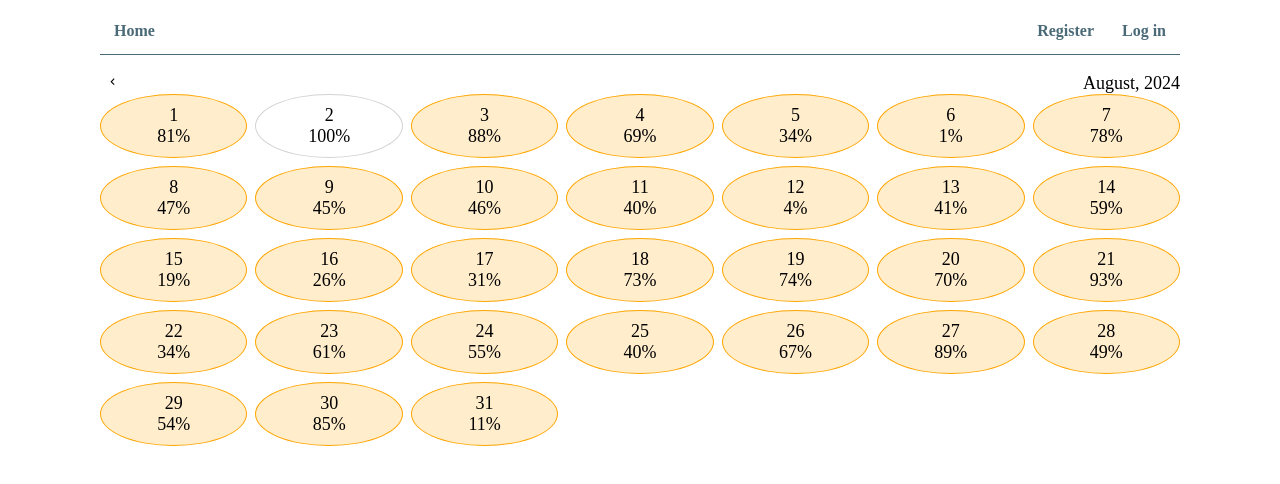
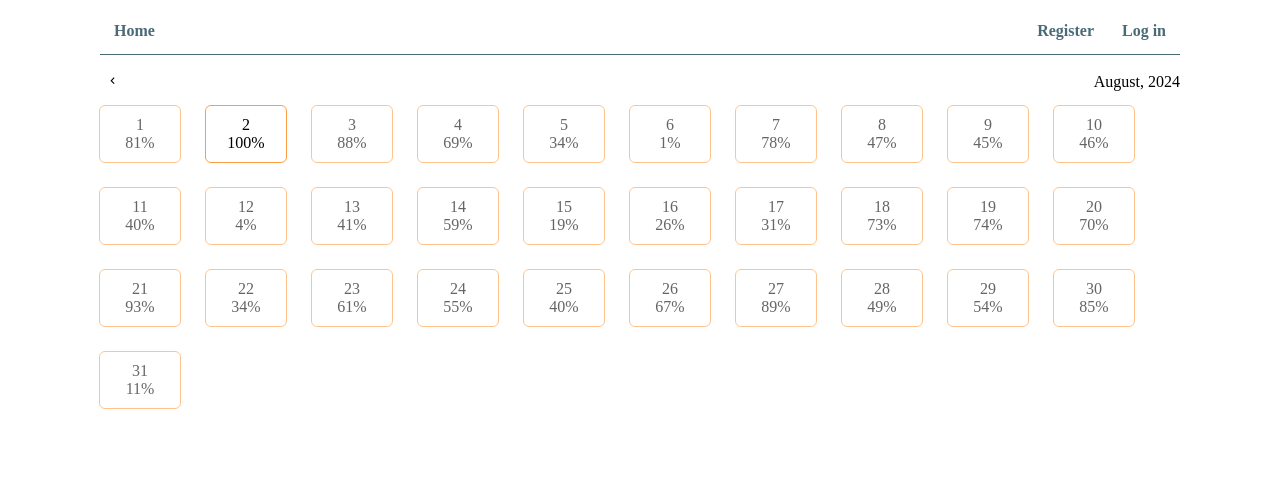
Before and after one commit to RomaBez/goit-react-hw-08, a React (Vite) app: page /calendar in a window 1280 px wide. Shown: the top 484 px of the page. Built offline with nearby package versions, Linux system fonts and the light colour scheme.

Commit message:
need new styles for paginator

```diff
--- a/src/components/App/App.jsx
+++ b/src/components/App/App.jsx
@@ -1,7 +1,7 @@
 import PrivateRoute from "../PrivateRoute/PrivateRoute";
 import RestrictedRoute from "../RestrictedRoute/RestrictedRoute";
 import Layout from "../Layout/Layout";
-import CalendarPage from "../../pages/CalendarPage/CalendarPage";
+import Paginator from "../Paginator/Paginator";
 import { selectIsRefreshing } from "../../redux/auth/selectors";
 import { refreshUser } from "../../redux/auth/operations";
 import { useDispatch, useSelector } from "react-redux";
@@ -35,7 +35,7 @@ function App() {
       <Suspense fallback={<div>Loading...</div>}>
         <Routes>
           <Route path="/" element={<HomePage />} />
-          <Route path="/calendar" element={<CalendarPage />} />
+          <Route path="/calendar" element={<Paginator />} />
           <Route
             path="/contacts"
             element={
--- a/src/components/Paginator/Paginator.jsx
+++ b/src/components/Paginator/Paginator.jsx
@@ -1,35 +1,48 @@
 import { useState, useEffect, useRef } from "react";
 import { MdKeyboardArrowLeft } from "react-icons/md";
 import { MdKeyboardArrowRight } from "react-icons/md";
+import { DaysGeneralStats } from "../DaysGeneralStats/DaysGeneralStats";
 import styles from "./Paginator.module.css";
 
-const Paginator = ({ days, onMonthChange, onSelectDay }) => {
+const Paginator = () => {
+  const [days, setDays] = useState([]);
+  const [selectedDay, setSelectedDay] = useState(null);
+  const [modalPosition, setModalPosition] = useState(null);
   const [currentMonth, setCurrentMonth] = useState(new Date().getMonth());
   const [currentYear, setCurrentYear] = useState(new Date().getFullYear());
+  const modalRef = useRef(null);
 
-  const months = [
-    "January",
-    "February",
-    "March",
-    "April",
-    "May",
-    "June",
-    "July",
-    "August",
-    "September",
-    "October",
-    "November",
-    "December",
-  ];
+  useEffect(() => {
+    generateDays(currentYear, currentMonth);
+  }, [currentYear, currentMonth]);
+
+  const generateDays = (year, month) => {
+    const daysInMonth = new Date(year, month + 1, 0).getDate();
+    const daysArray = Array.from({ length: daysInMonth }, (v, i) => ({
+      date: i + 1,
+      month: month,
+      year: year,
+      progress: Math.floor(Math.random() * 101),
+    }));
+    setDays(daysArray);
+  };
+
+  const handleSelectDay = (day, event) => {
+    setSelectedDay(day);
+    const rect = event.target.getBoundingClientRect();
+    setModalPosition({
+      top: rect.top,
+      left: rect.left,
+      width: rect.width,
+    });
+  };
 
   const goPrevMonth = () => {
     if (currentMonth === 0) {
       setCurrentMonth(11);
       setCurrentYear((prev) => prev - 1);
-      onMonthChange(11, currentYear - 1);
     } else {
       setCurrentMonth((prev) => prev - 1);
-      onMonthChange(currentMonth - 1, currentYear);
     }
   };
 
@@ -41,11 +54,34 @@ const Paginator = ({ days, onMonthChange, onSelectDay }) => {
     if (currentMonth === 11) {
       setCurrentMonth(0);
       setCurrentYear((prev) => prev + 1);
-      onMonthChange(0, currentYear + 1);
     } else {
       setCurrentMonth((prev) => prev + 1);
-      onMonthChange(currentMonth + 1, currentYear);
     }
+  };
+
+  useEffect(() => {
+    const handleClickOutside = (event) => {
+      if (modalRef.current && !modalRef.current.contains(event.target)) {
+        handleCloseModal();
+      }
+    };
+
+    const handleKeyDown = (event) => {
+      if (event.key === "Escape") {
+        handleCloseModal();
+      }
+    };
+
+    document.addEventListener("mousedown", handleClickOutside);
+    document.addEventListener("keydown", handleKeyDown);
+    return () => {
+      document.removeEventListener("mousedown", handleClickOutside);
+      document.removeEventListener("keydown", handleKeyDown);
+    };
+  }, [modalRef]);
+
+  const handleCloseModal = () => {
+    setSelectedDay(null);
   };
 
   return (
@@ -54,7 +90,9 @@ const Paginator = ({ days, onMonthChange, onSelectDay }) => {
         <button onClick={goPrevMonth}>
           <MdKeyboardArrowLeft />
         </button>
-        <span>{`${months[currentMonth]}, ${currentYear}`}</span>
+        <span>{`${new Date(currentYear, currentMonth).toLocaleString("en-US", {
+          month: "long",
+        })}, ${currentYear}`}</span>
         {!(
           currentYear === new Date().getFullYear() &&
           currentMonth === new Date().getMonth()
@@ -71,13 +109,23 @@ const Paginator = ({ days, onMonthChange, onSelectDay }) => {
             className={`${styles.dayItem} ${
               day.progress < 100 ? styles.incomplete : ""
             }`}
-            onClick={(e) => onSelectDay({ ...day, waterPerc: day.progress }, e)}
+            onClick={(e) =>
+              handleSelectDay({ ...day, waterPerc: day.progress }, e)
+            }
           >
             <span>{day.date}</span>
             <span>{`${day.progress}%`}</span>
           </div>
         ))}
       </div>
+      {selectedDay && (
+        <DaysGeneralStats
+          selectedDay={selectedDay}
+          position={modalPosition}
+          onShow={Boolean(selectedDay)}
+          onClose={handleCloseModal}
+        />
+      )}
     </div>
   );
 };
--- a/src/components/Paginator/Paginator.module.css
+++ b/src/components/Paginator/Paginator.module.css
@@ -1,37 +1,45 @@
 .paginator {
   display: flex;
+  align-items: center;
   justify-content: space-between;
-  align-items: center;
+  margin-bottom: 15px;
 }
 
-button {
+/* Кнопка для навігації по місяцях */
+.paginator button {
+  cursor: pointer;
   background-color: transparent;
-  border: none;
+  border: none; /* Додаємо, щоб прибрати обведення кнопки */
+}
+
+/* Список днів */
+.daysList {
+  display: flex;
+  flex-wrap: wrap;
+  gap: 26px; /* Відстань між елементами */
+}
+
+/* Клітинка дня */
+.dayItem {
+  display: flex;
+  flex-direction: column;
+  align-items: center;
+  width: 50px; /* Ширина для відображення */
+  padding: 10px;
+  border-radius: 5px;
+  background-color: #fff; /* Колір фону */
+  outline: 1px solid #ff9d43; /* Контур */
   cursor: pointer;
 }
 
-span {
-  font-size: 18px;
+/* Стиль для неповних днів */
+.incomplete {
+  opacity: 0.6; /* Зменшена непрозорість для неповних */
 }
 
-.daysList {
-  display: grid;
-  grid-template-columns: repeat(7, 1fr);
-  gap: 8px;
+/* Медіа запити для адаптивності */
+@media screen and (min-width: 768px) {
+  .dayItem {
+    width: 60px; /* Збільшена ширина для більших екранів */
+  }
 }
-
-.dayItem {
-  display: flex;
-  flex-direction: column;
-  justify-content: center;
-  align-items: center;
-  border: 1px solid lightgray;
-  border-radius: 50%;
-  padding: 10px;
-  cursor: pointer;
-}
-
-.dayItem.incomplete {
-  border-color: orange;
-  background-color: rgba(255, 165, 0, 0.2);
-}
--- a/src/pages/CalendarPage/CalendarPage.jsx
+++ /dev/null
@@ -1,65 +0,0 @@
-import React, { useState, useEffect } from "react";
-import Paginator from "../../components/Paginator/Paginator";
-import { DaysGeneralStats } from "../../components/DaysGeneralStats/DaysGeneralStats";
-
-const CalendarPage = () => {
-  const [days, setDays] = useState([]);
-  const [selectedDay, setSelectedDay] = useState(null);
-  const [modalPosition, setModalPosition] = useState(null);
-  const [currentMonth, setCurrentMonth] = useState(new Date().getMonth());
-  const [currentYear, setCurrentYear] = useState(new Date().getFullYear());
-
-  useEffect(() => {
-    generateDays(currentYear, currentMonth);
-  }, [currentYear, currentMonth]);
-
-  const generateDays = (year, month) => {
-    const daysInMonth = new Date(year, month + 1, 0).getDate();
-    const daysArray = Array.from({ length: daysInMonth }, (v, i) => ({
-      date: i + 1,
-      month: month,
-      year: year,
-      progress: Math.floor(Math.random() * 101),
-    }));
-    setDays(daysArray);
-  };
-
-  const handleMonthChange = (month, year) => {
-    setCurrentMonth(month);
-    setCurrentYear(year);
-  };
-
-  const handleSelectDay = (day, event) => {
-    setSelectedDay(day);
-    const rect = event.target.getBoundingClientRect();
-    setModalPosition({
-      top: rect.top,
-      left: rect.left,
-      width: rect.width,
-    });
-  };
-
-  const handleCloseModal = () => {
-    setSelectedDay(null);
-  };
-
-  return (
-    <div>
-      <Paginator
-        days={days}
-        onMonthChange={handleMonthChange}
-        onSelectDay={handleSelectDay}
-      />
-      {selectedDay && (
-        <DaysGeneralStats
-          selectedDay={selectedDay}
-          position={modalPosition}
-          onShow={Boolean(selectedDay)}
-          onClose={handleCloseModal}
-        />
-      )}
-    </div>
-  );
-};
-
-export default CalendarPage;
```
